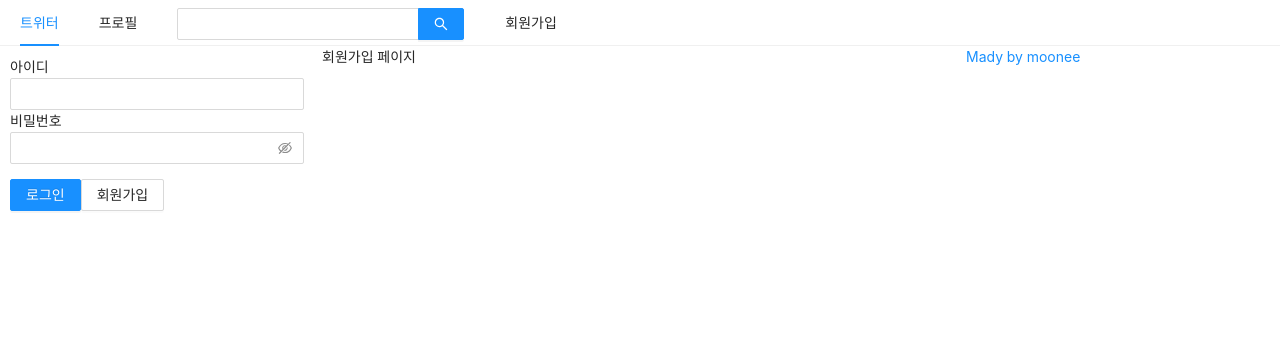
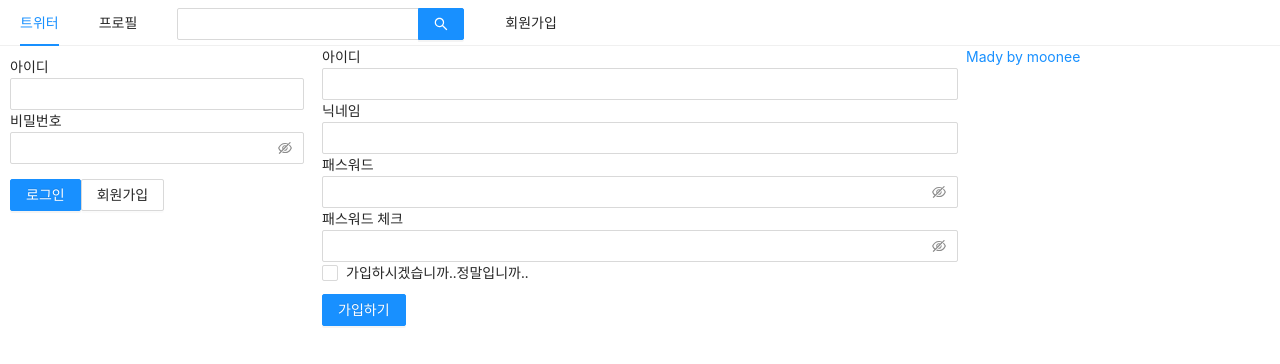
Before and after one commit to moonheekim0118/twitter-clone, a Next.js app in the folder front/: page /signUp in a window 1280 px wide. Shown: the top 364 px of the page. Built offline with nearby package versions, Linux system fonts and the light colour scheme.

Commit message:
feat : 회원가입 페이지 구현 - input 커스텀 hook 구현 - 불필요한 태그 삭제

```diff
--- a/front/components/LoginForm.js
+++ b/front/components/LoginForm.js
@@ -2,6 +2,8 @@
 import Link from 'next/link';
 import { Form, Input , Button } from 'antd';
 import styled from 'styled-components';
+import PropTypes from 'prop-types';
+import useInput from '../hooks/useInput';
 
 const FormWrapper = styled(Form)`
     padding:10px;
@@ -12,16 +14,8 @@
 `
 
 const LoginForm =({setIsLoggedIn})=>{
-    const [id, setId]=useState('');
-    const [password, setPassword]= useState('');
-
-    const onChangeId=useCallback((e)=>{
-        setId(e.target.value);
-    })
-
-    const onChangePassWord=useCallback((e)=>{
-        setPassword(e.target.value);
-    })
+    const [id, onChangeId]=useInput('');
+    const [password, onChangePassword]=useInput('');
 
     const onSubmitForm=useCallback(()=>{
         console.log(id,password);
@@ -45,7 +39,7 @@
                 <Input.Password
                  name="user-password"
                  value={password}
-                 onChange={onChangePassWord}
+                 onChange={onChangePassword}
                 />
             </div>
             <ButtonWrapper>
@@ -56,4 +50,8 @@
     );
 };
 
+LoginForm.propTypes={
+    setIsLoggedIn: PropTypes.func.isRequired,
+}
+
 export default LoginForm;
--- /dev/null
+++ b/front/components/SignUp.js
@@ -0,0 +1,82 @@
+import React , {useState, useCallback} from 'react';
+import {Form , Input , Checkbox, Button} from 'antd';
+import useInput from '../hooks/useInput';
+import styled from 'styled-components';
+
+const ErrorMessage=styled.div
+`
+    color:red;
+`
+
+const SubmitWrapper =styled.div`
+    margin-top:10px;
+`
+
+
+const SignUp=()=>{
+
+    const [id, onChangeId]=useInput('');
+    const [password, onChangePassword]=useInput('');
+    const [nickname, onChangeNickName]=useInput('');
+    const [passwordCheck, setPasswordCheck]= useState('');
+    const [passwordError, setPasswordError]= useState(false);
+    const [term, setTerm]=useState('');
+    const [termError , setTermError]=useState(false);
+
+    const onSubmit=useCallback(() => {
+        if(password!==passwordCheck){
+            return setPasswordError(true);
+        }
+        if(!term){
+            return setTermError(true);
+        }
+        console.log(id,nickname, password);
+    },[password,passwordCheck, term])
+
+    const onChangeTerm=useCallback((e)=>{
+        setTerm(e.target.checked);
+        setTermError(false);
+    })
+
+    const onChangePasswordCheck=useCallback((e)=>{
+        setPasswordCheck(e.target.value);
+        setPasswordError(e.target.value !== password);
+    }, [password])
+
+    return(
+        <Form onFinish={onSubmit}>
+            <div>
+                <label htmlFor="user-id">아이디</label>
+                <br />
+                <Input name ="user-id" value={id} required onChange={onChangeId}/>
+            </div>
+            <div>
+                <label htmlFor="user-nickname">닉네임</label>
+                <br />
+                <Input name ="user-nickname" value={nickname} required onChange={onChangeNickName}/>
+            </div>
+            <div>
+                <label htmlFor="user-password">패스워드</label>
+                <br />
+                <Input.Password name ="user-password" value={password} required onChange={onChangePassword}/>
+            </div>
+            <div>
+                <label htmlFor="user-password-check">패스워드 체크</label>
+                <br />
+                <Input.Password name ="user-password-check" value={passwordCheck} required onChange={onChangePasswordCheck}/>
+                {passwordError && <ErrorMessage>비밀번호가 일치하지 않습니다.</ErrorMessage>}
+            </div>
+            <div>
+                <Checkbox name="user-term" checked={term} onChange={onChangeTerm}>가입하시겠습니까..정말입니까..</Checkbox>
+                {termError && <ErrorMessage>약관에 동의하셔야 합니다.</ErrorMessage>}
+            </div>
+            <SubmitWrapper>
+                <Button type="primary" htmlType="submit">가입하기</Button>
+            </SubmitWrapper>
+        </Form>
+    );
+}
+
+
+
+export default SignUp;
--- /dev/null
+++ b/front/hooks/useInput.js
@@ -0,0 +1,9 @@
+import { useState, useCallback} from 'react';
+
+export default (initialValue)=>{
+    const [value, setValue]=useState(initialValue);
+    const handler=useCallback((e) => {
+        setValue(e.target.value);
+    })
+    return [value,handler];
+}
--- a/front/pages/signUp.js
+++ b/front/pages/signUp.js
@@ -1,15 +1,18 @@
 import React from 'react';
 import Head from 'next/head';
 import AppLayout from '../components/AppLayout';
+import SignUpComponent from '../components/SignUp';
 
 const SignUp=()=>{
+
+
     return(
-        <>
+        <AppLayout>
             <Head>
                 <title>Sign up | JackJack</title>
             </Head>
-            <AppLayout>회원가입 페이지</AppLayout>
-        </>
+            <SignUpComponent/>
+        </AppLayout>
     );
 }
 
```
Also changed, not shown: front/pages/profile.js (+3 -5 lines).
